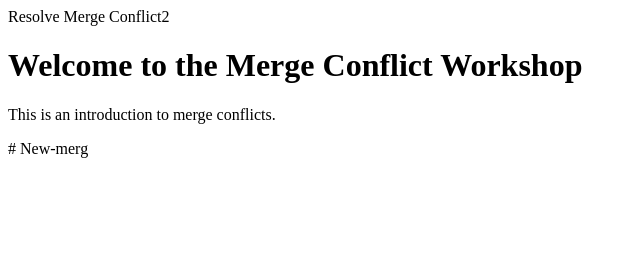
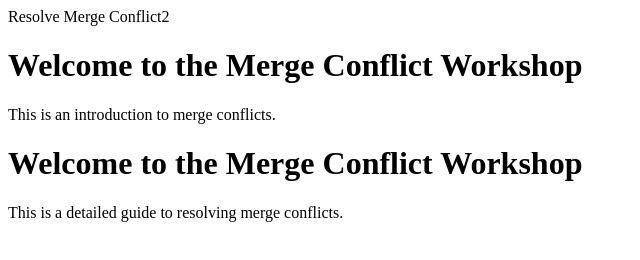
Before and after one commit to Visaphoung11/New-merg, a plain HTML site: page index.html in a window 1280 px wide. Shown: the whole page, without its empty margins (0-640 px from the left). Drawn offline with Linux system fonts and the light colour scheme.

Commit message:
Update introduction by Pair B

```diff
--- a/index.html
+++ b/index.html
@@ -8,5 +8,7 @@
 <body>
     Resolve Merge Conflict2<h1>Welcome to the Merge Conflict Workshop</h1>
   <p>This is an introduction to merge conflicts.</p>
+  <h1>Welcome to the Merge Conflict Workshop</h1>
+ <p>This is a detailed guide to resolving merge conflicts.</p>
 </body>
-</html># New-merg
+</html>
```
